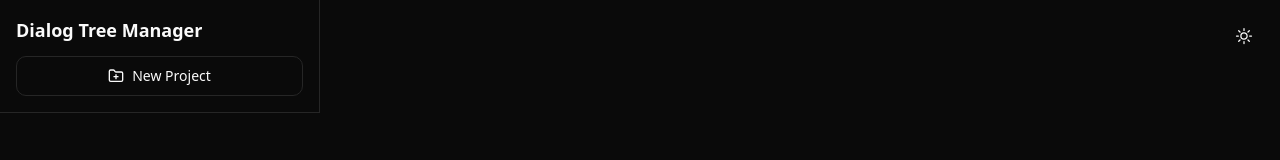
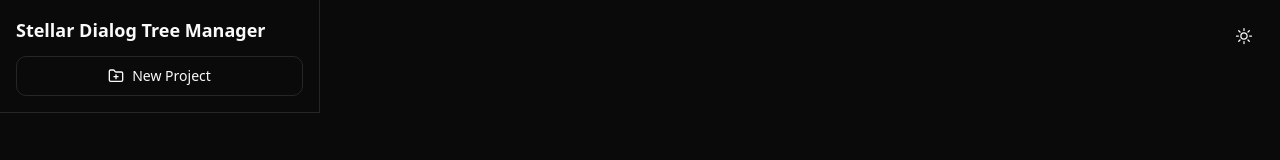
Before and after one commit to EStellara/SDT-Manager, a React (Vite) app: page / in a window 1280 px wide. Shown: the top 160 px of the page. Built offline with nearby package versions, Linux system fonts and the light colour scheme.

Commit message:
Update ProjectSidebar.tsx
Added Proper SDT name

```diff
--- a/src/components/ProjectSidebar.tsx
+++ b/src/components/ProjectSidebar.tsx
@@ -44,7 +44,7 @@ export function ProjectSidebar() {
 		<div className="w-80 h-full bg-background border-r border-border flex flex-col">
 			{/* Header */}
 			<div className="p-4 border-b border-border">
-				<h2 className="text-lg font-semibold mb-3">Dialog Tree Manager</h2>
+				<h2 className="text-lg font-semibold mb-3">Stellar Dialog Tree Manager</h2>
 
 				{/* New Project */}
 				{!state.currentProject ? (
```
